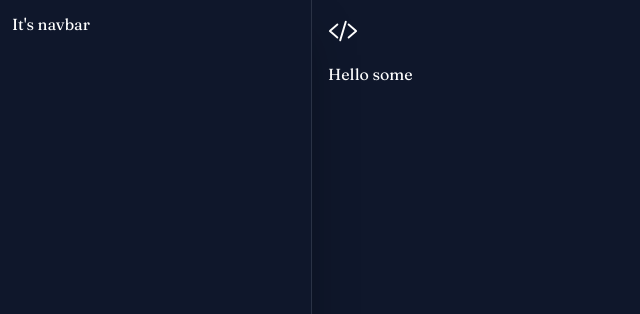
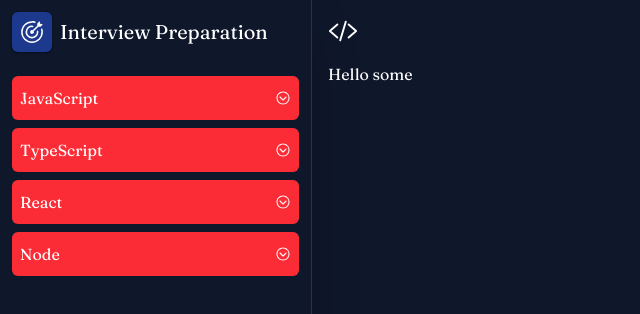
Before and after one commit to abdur-rab-khan/interview-prep, a Next.js app: page / in a window 1280 px wide. Shown: the top 314 px of the page, without its empty margins (0-640 px from the left). Built offline with nearby package versions, Linux system fonts and the light colour scheme.

Commit message:
refactor: update project structure and dependencies, enhance navigation components

```diff
--- a/src/app/layout.tsx
+++ b/src/app/layout.tsx
@@ -14,8 +14,8 @@ const firaCodeSans = Fira_Code({
 });
 
 export const metadata: Metadata = {
-  title: "Create Next App",
-  description: "Generated by create next app",
+  title: "Interview Preparation",
+  description: "Doing interview preparation for react, javascript, node",
 };
 
 export default function RootLayout({
--- /dev/null
+++ b/src/components/Accordion.tsx
@@ -0,0 +1,74 @@
+"use client";
+
+import Link from "next/link";
+import { usePathname } from "next/navigation";
+import { navList } from "@/constants/const";
+import { IoIosArrowDropdown, IoIosArrowDropup } from "react-icons/io";
+import { Activity } from "react";
+
+interface IAccordion {
+  active: string;
+}
+
+export const NavBody = () => {
+  const pathName = usePathname();
+  const activePath = `/${pathName.split("/").at(1)}`;
+
+  return (
+    <section>
+      <Accordion active={activePath} />
+    </section>
+  );
+};
+
+const AccordionLink = ({
+  title,
+  path,
+  isActive = false,
+  children,
+}: {
+  title: string;
+  path: string;
+  isActive?: boolean;
+  children?: React.ReactNode;
+}) => {
+  return (
+    <Link
+      key={path}
+      href={path}
+      className={`bg-red-500 py-2.5 px-2 relative ${isActive ? "rounded-t-md " : "rounded-md"}`}
+    >
+      {title}
+      {children && children}
+    </Link>
+  );
+};
+
+export function Accordion({ active }: IAccordion) {
+  return (
+    <ul className="flex flex-col gap-y-2 mt-6 list-none">
+      {navList.map(({ title, icon, path, children }) => (
+        <li key={path} className="w-full flex flex-col">
+          <AccordionLink title={title} path={path} isActive={path === active}>
+            {active === path ? (
+              <IoIosArrowDropup className="absolute right-2 top-1/2 -translate-y-1/2" />
+            ) : (
+              <IoIosArrowDropdown className="absolute right-2 top-1/2 -translate-y-1/2" />
+            )}
+          </AccordionLink>
+          <Activity mode={active === path ? "visible" : "hidden"}>
+            <ul className="flex-col h-20 bg-yellow-500 rounded-b-md px-2 py-4 w-full">
+              {children.map((props) => (
+                <AccordionLink
+                  key={props.path}
+                  title={props.title}
+                  path={props.path}
+                />
+              ))}
+            </ul>
+          </Activity>
+        </li>
+      ))}
+    </ul>
+  );
+}
--- a/src/components/BreadCrumb.tsx
+++ b/src/components/BreadCrumb.tsx
@@ -56,8 +56,6 @@ function BreadCrumb() {
     .reduce(handleBreadCrumbPaths, [] as IPaths[]);
   const HomeIcon = navIcon[paths[0]?.path] ?? navIcon["default"];
 
-  console.log(paths);
-
   return (
     <div className="flex items-center gap-x-2.5 font-medium text-2xl capitalize mb-4">
       {HomeIcon && <HomeIcon className="text-3xl" />}
--- a/src/components/Nav.tsx
+++ b/src/components/Nav.tsx
@@ -1,7 +1,23 @@
+import Link from "next/link";
+import { NavBody } from "./Accordion";
+import { GoGoal } from "react-icons/go";
+
+const Header = () => (
+  <header>
+    <Link href={"/javascript"} className="flex items-center gap-x-2">
+      <span className="bg-blue-900 p-2 rounded-md shadow shadow-black/30">
+        <GoGoal className="text-2xl" />
+      </span>
+      <span className="text-xl">Interview Preparation</span>
+    </Link>
+  </header>
+);
+
 function Nav() {
   return (
     <nav className="h-full w-78 bg-slate-900 border-r shadow-2xl shadow-black/40 p-3 border-gray-500/30 text-white fixed inset-0">
-      <div>It&apos;s navbar</div>
+      <Header />
+      <NavBody />
     </nav>
   );
 }
--- a/src/constants/const.ts
+++ b/src/constants/const.ts
@@ -1,5 +1,5 @@
 import type { IconType } from "react-icons";
-import { BsJavascript, BsTypescript } from "react-icons/bs";
+import { BsDatabase, BsJavascript, BsTypescript } from "react-icons/bs";
 import { IoCodeSlashOutline, IoLogoReact } from "react-icons/io5";
 import { SiNodedotjs } from "react-icons/si";
 
@@ -10,3 +10,36 @@ export const navIcon: Record<string, IconType> = {
   node: SiNodedotjs,
   typescript: BsTypescript,
 };
+
+export const navList = [
+  {
+    icon: BsJavascript,
+    title: "JavaScript",
+    path: "/javascript",
+    children: [
+      {
+        icon: BsDatabase,
+        title: "Memo",
+        path: "/javascript/memo",
+      },
+    ],
+  },
+  {
+    icon: BsTypescript,
+    title: "TypeScript",
+    path: "/typescript",
+    children: [],
+  },
+  {
+    icon: IoLogoReact,
+    title: "React",
+    path: "/react",
+    children: [],
+  },
+  {
+    icon: SiNodedotjs,
+    title: "Node",
+    path: "/node",
+    children: [],
+  },
+];
```
Also changed, not shown: package.json (+9 -8 lines), 1 other file (tests, documents, lock files or other folders).
